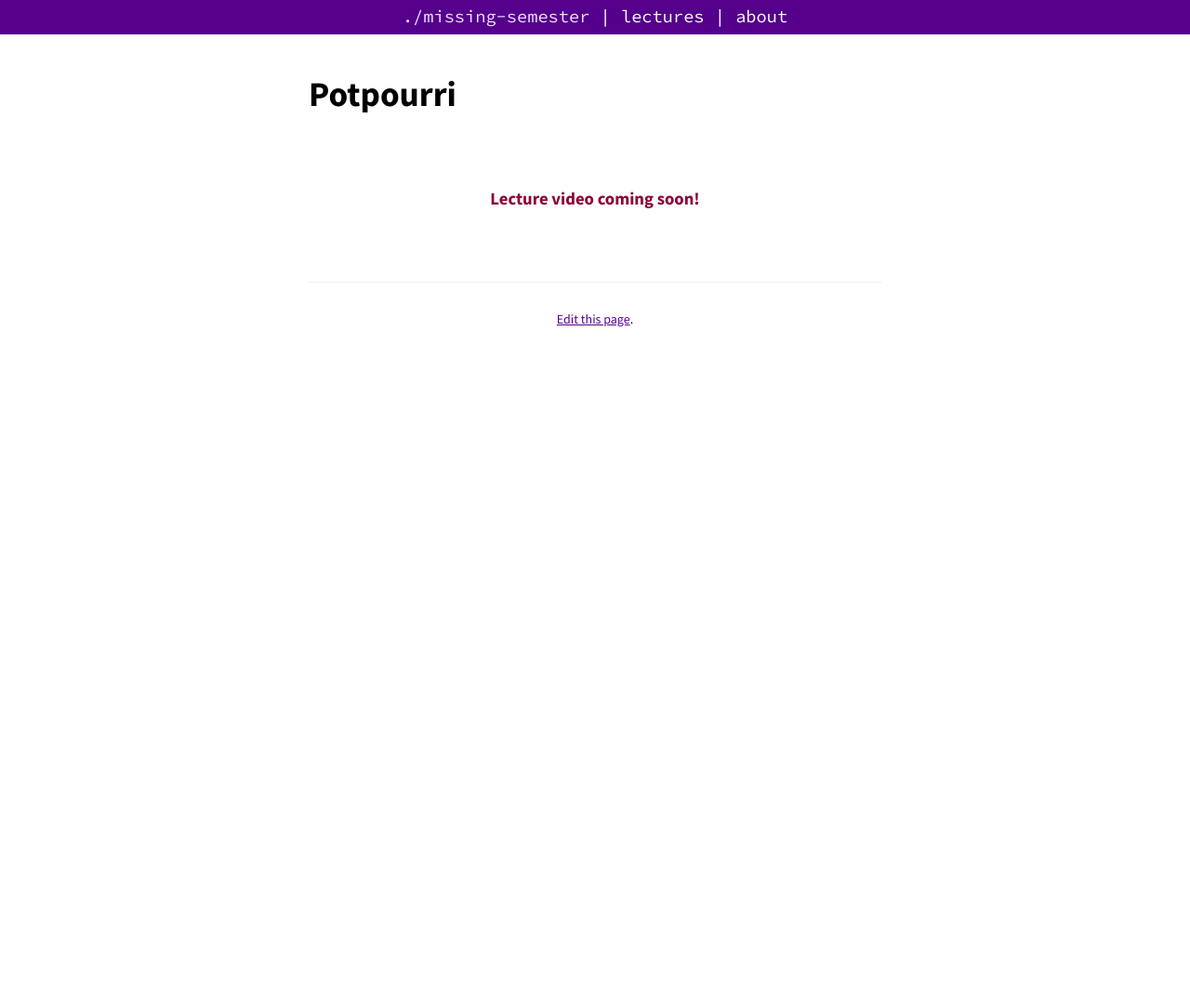
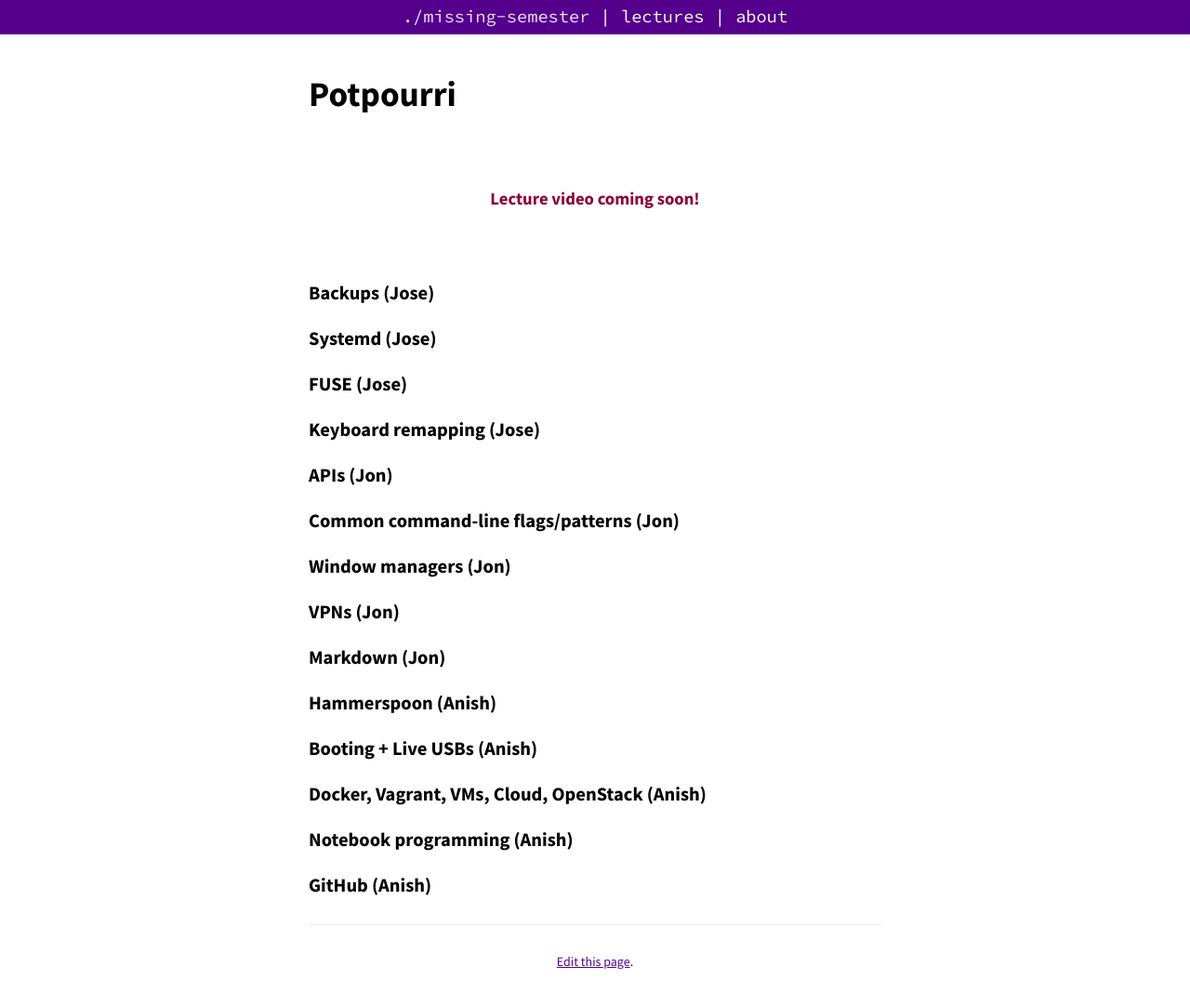
Before and after one commit to missing-semester-cn/missing-semester-cn.github.io, a Jekyll site: the page built from _2020/potpourri.md, in a window 1280 px wide. Shown: the whole page at 93% size. Built offline with Jekyll 4.4.1, drawn with Linux system fonts in a browser that asks for light colours; before the commit the page ends 900 px from its top, so only the background shows below that.

Commit message:
Add basic structure to potpourri

```diff
--- a/_2020/potpourri.md
+++ b/_2020/potpourri.md
@@ -3,3 +3,26 @@ layout: lecture
 title: "Potpourri"
 date: 2019-01-29
 ---
+
+## Backups (Jose)
+## Systemd (Jose)
+## FUSE (Jose)
+## Keyboard remapping (Jose)
+
+
+
+
+## APIs (Jon)
+## Common command-line flags/patterns (Jon)
+## Window managers (Jon)
+## VPNs (Jon)
+## Markdown (Jon)
+
+
+
+
+## Hammerspoon (Anish)
+## Booting + Live USBs (Anish)
+## Docker, Vagrant, VMs, Cloud, OpenStack (Anish)
+## Notebook programming (Anish)
+## GitHub (Anish)
```
